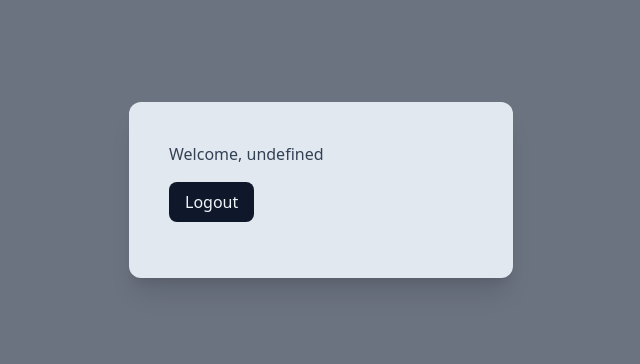
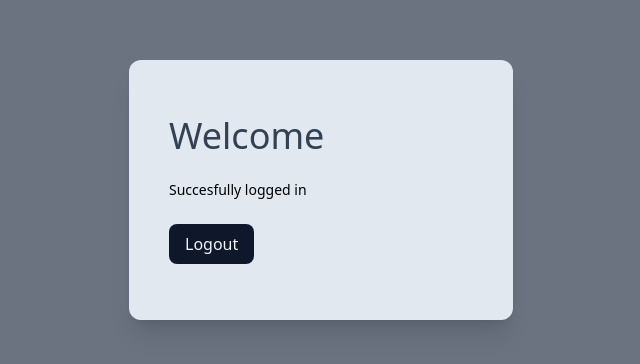
Before and after one commit to pranavvraja/react-login, a React (Vite) app: page /welcome in a window 1280 px wide. Shown: the part 210-574 px from the top of the page, without its empty margins (319-959 px from the left). Built offline with nearby package versions, Linux system fonts and the light colour scheme; no server answers; sample sign-in values are in the browser's storage.

Commit message:
welcome page updated

```diff
--- a/src/App.jsx
+++ b/src/App.jsx
@@ -6,8 +6,6 @@ import Login from "./components/login";
 import Signup from "./components/signup";
 import Welcome from "./components/welcome";
 
-// import "./App.css";
-
 function App() {
   return (
     <Router>
@@ -15,8 +13,8 @@ function App() {
         <div className="w-full flex flex-col items-center justify-center overflow-hidden h-screen bg-gray-500 p-0 m-0">
           <section>
             <Routes>
+              <Route path="/" element={<Login />} />
               <Route path="/signup" element={<Signup />} />
-              <Route path="/" element={<Login />} />
               <Route path="/welcome" element={<Welcome />} />
             </Routes>
           </section>
--- a/src/components/welcome.jsx
+++ b/src/components/welcome.jsx
@@ -4,7 +4,7 @@ import { auth } from "../firebase";
 import { signOut } from "firebase/auth";
 import { Navigate, useNavigate } from "react-router-dom";
 
-const welcome = (user) => {
+const welcome = () => {
   const navigate = useNavigate();
   const PageTitle = "Welcome";
 
@@ -26,7 +26,7 @@ const welcome = (user) => {
       }
     });
   }, []);
-  const email = user.email;
+  // const email = user.email;
 
   const logout = () => {
     signOut(auth)
@@ -43,8 +43,10 @@ const welcome = (user) => {
   return (
     <>
       <div className="w-96 h-auto p-10 text-1xl justify-center flex flex-col items-start bg-slate-200 border-spacing-3 rounded-xl shadow-xl ">
-        <h1 className="text-slate-700 items-center">{`Welcome, ${email}`} </h1>
-
+        <h1 className="text-4xl text-slate-700 items-center p-4 pl-0">
+          Welcome{" "}
+        </h1>
+        <p className="text-sm p-2 pl-0">Succesfully logged in</p>
         <button
           onClick={logout}
           className="text-1xl text-slate-100 bg-slate-900 rounded-lg px-4 py-2 my-4"
```
